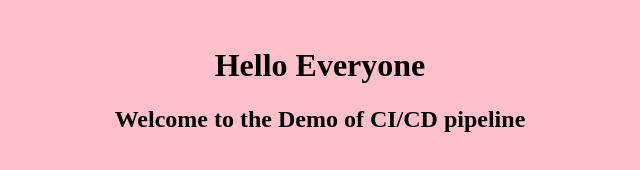
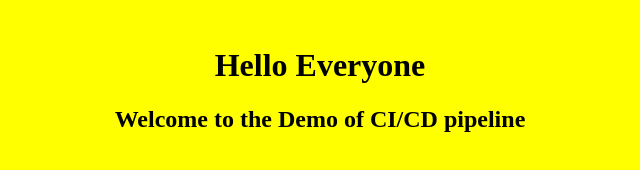
Before and after one commit to 07prashantg/CI-CD-demo, a plain HTML site: page index.html in a window 1280 px wide. Shown: the whole page, without its empty margins (320-960 px from the left). Drawn offline with Linux system fonts and the light colour scheme.

Commit message:
2nd updated

```diff
--- a/index.html
+++ b/index.html
@@ -3,7 +3,7 @@
 	<title> HTML body bgcolor Attribute </title>
 	</head>
 
-	<body text="black" bgcolor="pink">
+	<body text="black" bgcolor="yellow">
 	<center><br>
 
 	<h1> Hello Everyone </h1>
```
